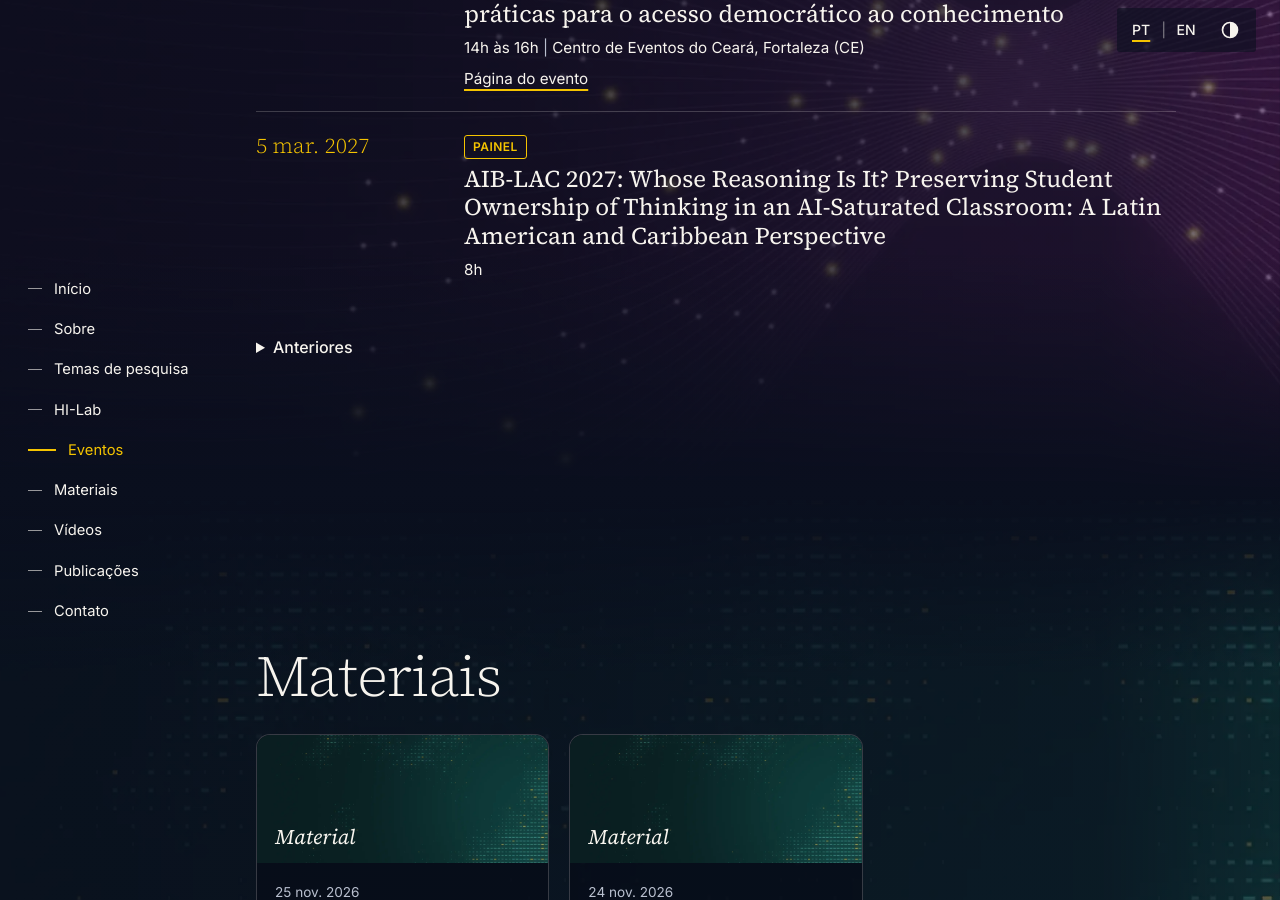
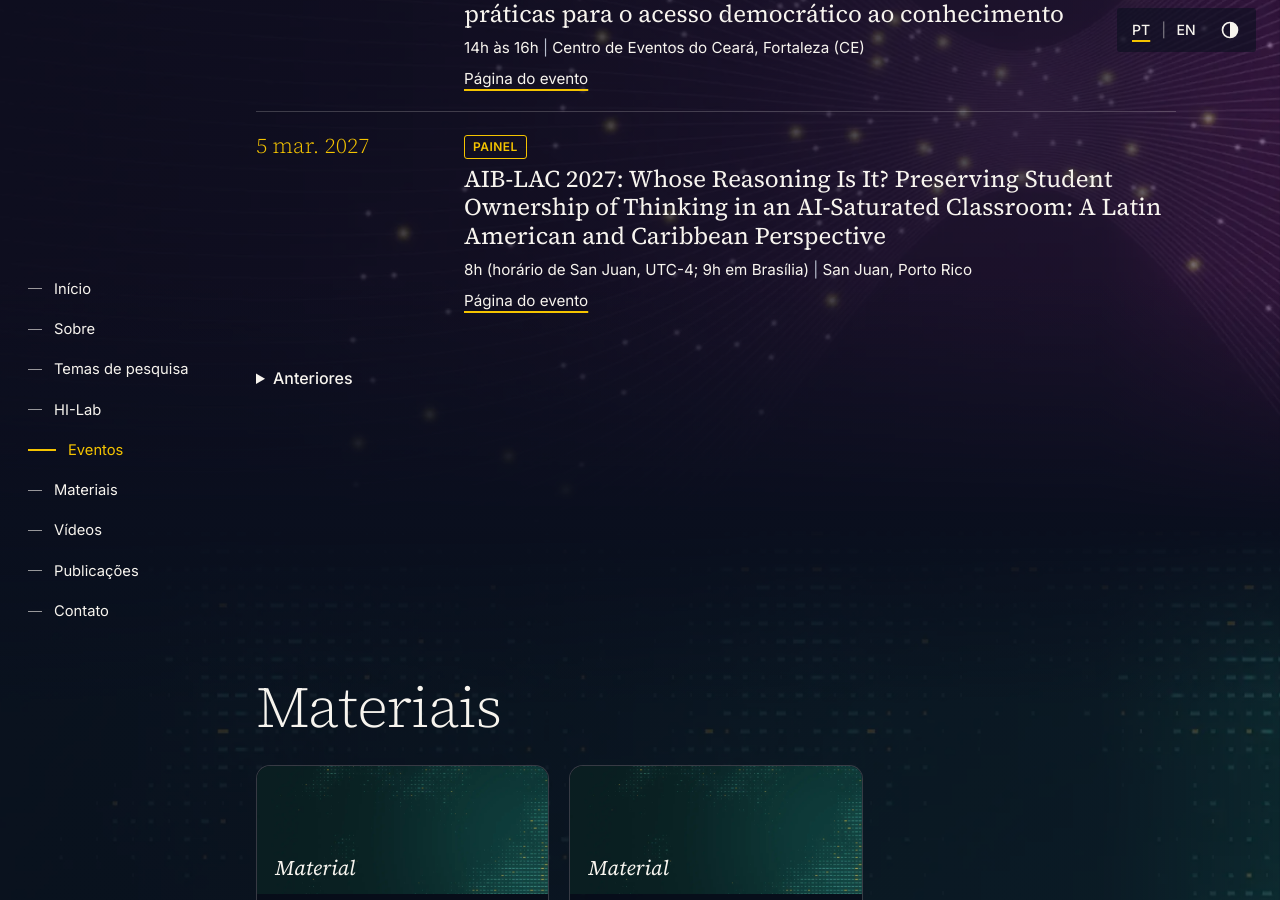
Before and after one commit to ricardolimongi/ricardolimongi.github.io, a Jekyll site: the page built from index.md, in a window 1280 px wide and 900 px high, scrolled down 4945 px. Built offline with Jekyll 4.4.1, drawn with Linux system fonts in a browser that asks for light colours.

Commit message:
evento: fuso, local e link do painel AIB-LAC 2027
Co-Authored-By: Claude Opus 5.5 <noreply@anthropic.com>

```diff
--- a/_data/events.yml
+++ b/_data/events.yml
@@ -53,3 +53,6 @@
   type: painel
   date: 2027-03-05
   time: { pt: "8h", en: "8 am" }
+  timezone: { pt: "horário de San Juan, UTC-4; 9h em Brasília", en: "San Juan time, UTC-4; 9 am in Brasília" }
+  place: { pt: "San Juan, Porto Rico", en: "San Juan, Puerto Rico" }
+  url: "https://lac.aib.world/aib-lac-2027-san-juan/"
```
